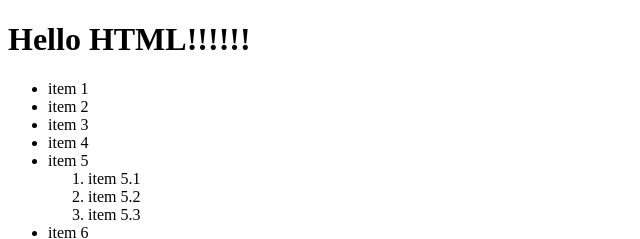
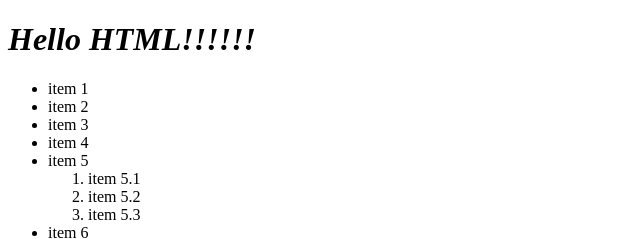
Before and after one commit to 6410615097/hello2, a website: page index.html in a window 1280 px wide. Shown: the top 239 px of the page, 0-640 px from the left. Drawn offline with Linux system fonts and the light colour scheme.

Commit message:
make title italic

```diff
--- a/index.html
+++ b/index.html
@@ -7,7 +7,7 @@
     <title>Static Template</title>
   </head>
   <body>
-    <h1>Hello HTML!!!!!!</h1>
+    <h1><i>Hello HTML!!!!!!</i></h1>
     <ul>
       <li>item 1</li>
       <li>item 2</li>
```
